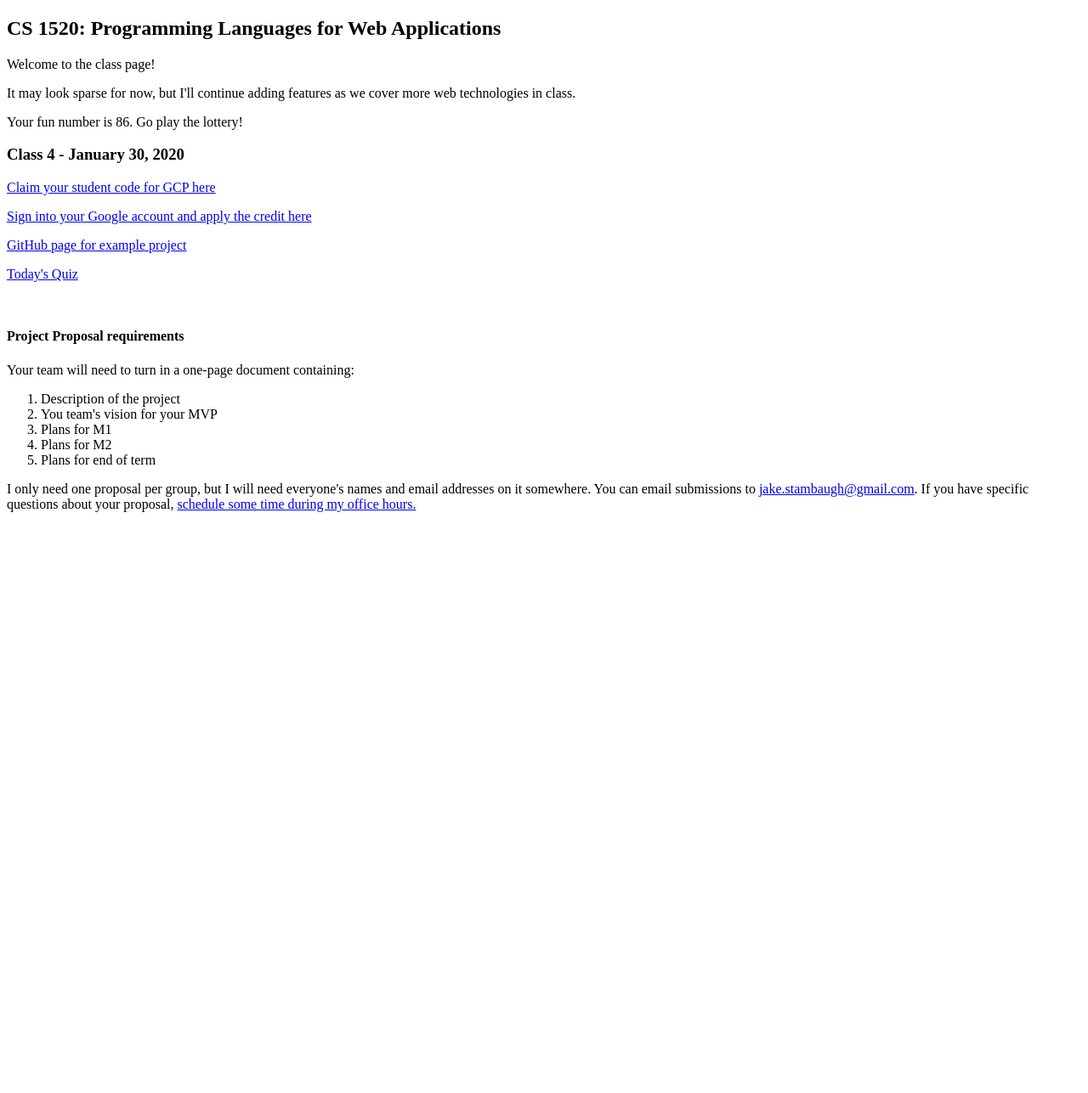
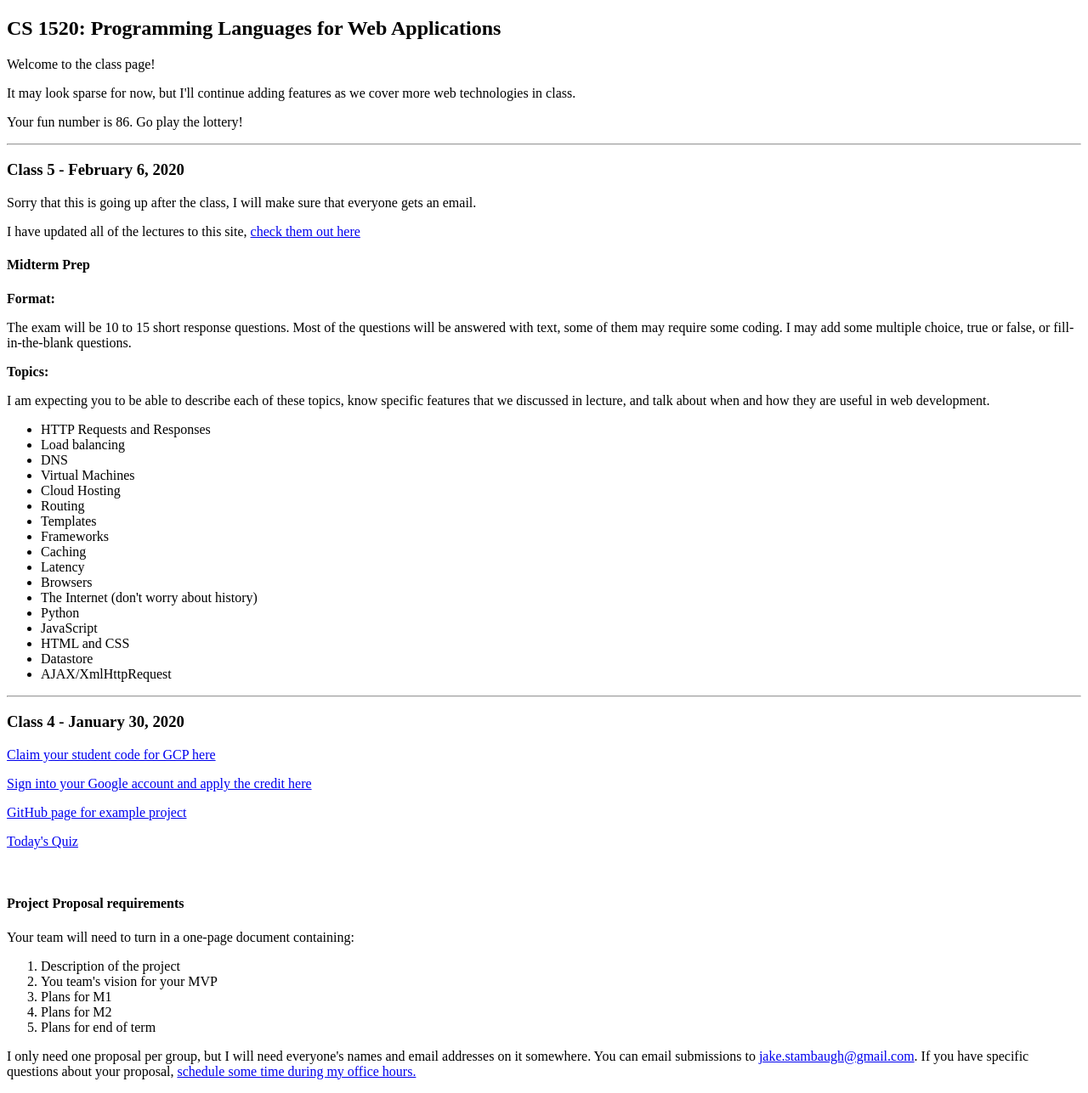
Before and after one commit to cs1520/calculator, a Flask app: page / in a window 1280 px wide. Shown: the part 134-1421 px from the top of the page at 85% size. Before the commit the page ends 737 px from the top, so only its background shows below. Run offline with Flask 2, Linux system fonts and the light colour scheme.

Commit message:
Add midterm topics and fix local timestamps (kind of)

```diff
--- a/storage.py
+++ b/storage.py
@@ -1,3 +1,4 @@
+from datetime import datetime, timezone, timedelta
 from google.cloud import datastore
 from student import Student
 
@@ -15,9 +16,10 @@
 
 
 def create_view(metadata):
-    print(metadata)
+    utc_time_presented_at = metadata["presented_at"]
+    local_time_presented_at = utc_time_presented_at - timedelta(hours=5)
     return {
-        "date": metadata["presented_at"],
+        "date": local_time_presented_at,
         "title": metadata["title"],
         "url": metadata["public_url"],
     }
--- a/templates/index.html
+++ b/templates/index.html
@@ -24,7 +24,37 @@
     <p>Welcome to the class page!</p>
     <p>It may look sparse for now, but I'll continue adding features as we cover more web technologies in class.</p>
     <p>Your fun number is {{ num }}. Go play the lottery!</p>
-
+    <hr>
+    <section>
+      <h3>Class 5 - February 6, 2020</h3>
+      <p>Sorry that this is going up after the class, I will make sure that everyone gets an email.</p>
+      <p>I have updated all of the lectures to this site, <a href="/lecture">check them out here</a></p>
+      <h4>Midterm Prep</h4>
+      <strong>Format:</strong>
+      <p>The exam will be 10 to 15 short response questions. Most of the questions will be answered with text, some of them may require some coding. I may add some multiple choice, true or false, or fill-in-the-blank questions.</p>
+      <strong>Topics:</strong>
+      <p>I am expecting you to be able to describe each of these topics, know specific features that we discussed in lecture, and talk about when and how they are useful in web development.</p>
+      <ul>
+        <li>HTTP Requests and Responses</li>
+        <li>Load balancing</li>
+        <li>DNS</li>
+        <li>Virtual Machines</li>
+        <li>Cloud Hosting</li>
+        <li>Routing</li>
+        <li>Templates</li>
+        <li>Frameworks</li>
+        <li>Caching</li>
+        <li>Latency</li>
+        <li>Browsers</li>
+        <li>The Internet (don't worry about history)</li>
+        <li>Python</li>
+        <li>JavaScript</li>
+        <li>HTML and CSS</li>
+        <li>Datastore</li>
+        <li>AJAX/XmlHttpRequest</li>
+      </ul>
+    </section>
+    <hr>
     <section>
       <h3>Class 4 - January 30, 2020</h3>
       <p><a href="http://jvs.gr1.me/gcp">Claim your student code for GCP here</a></p>
```
